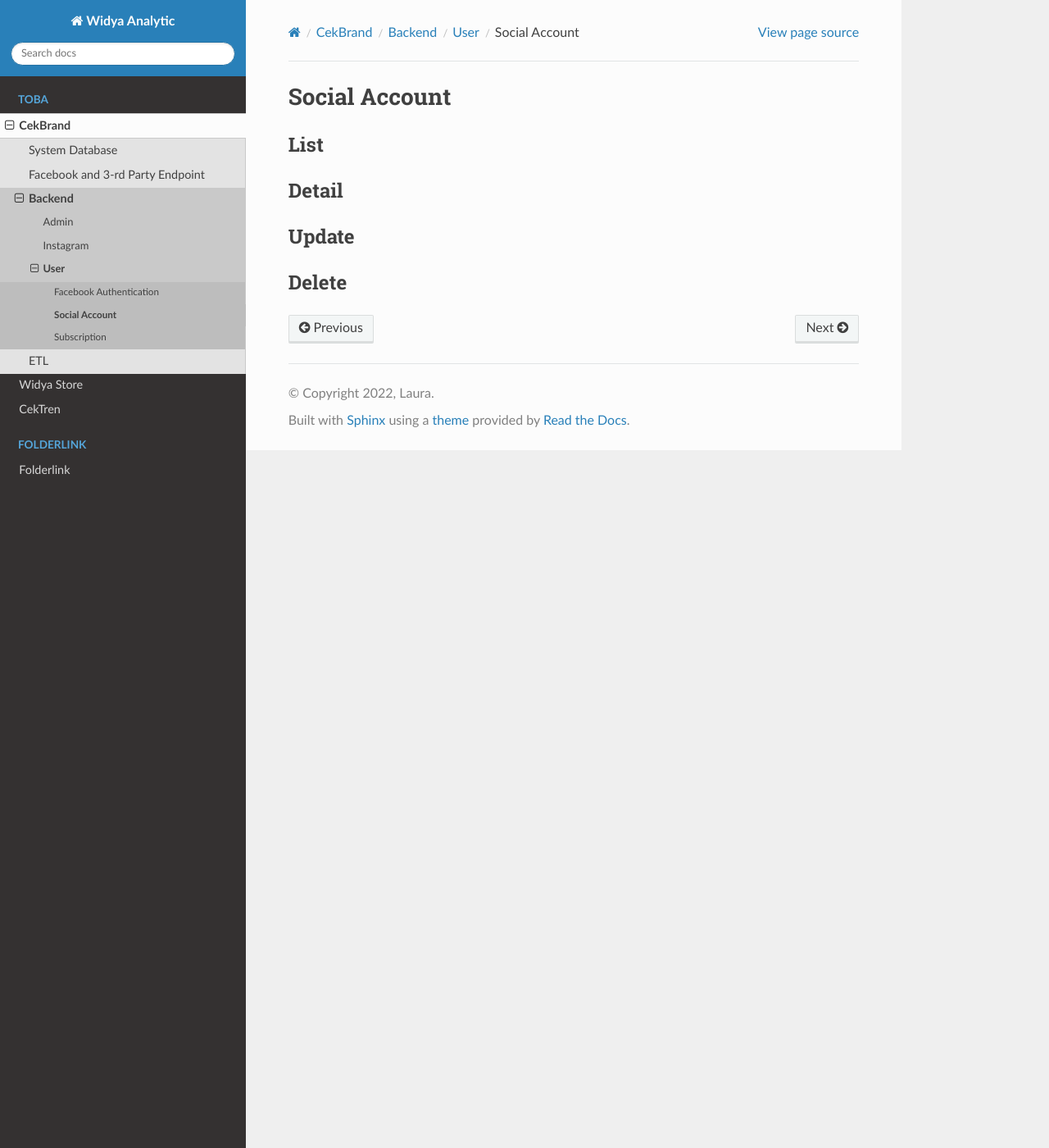
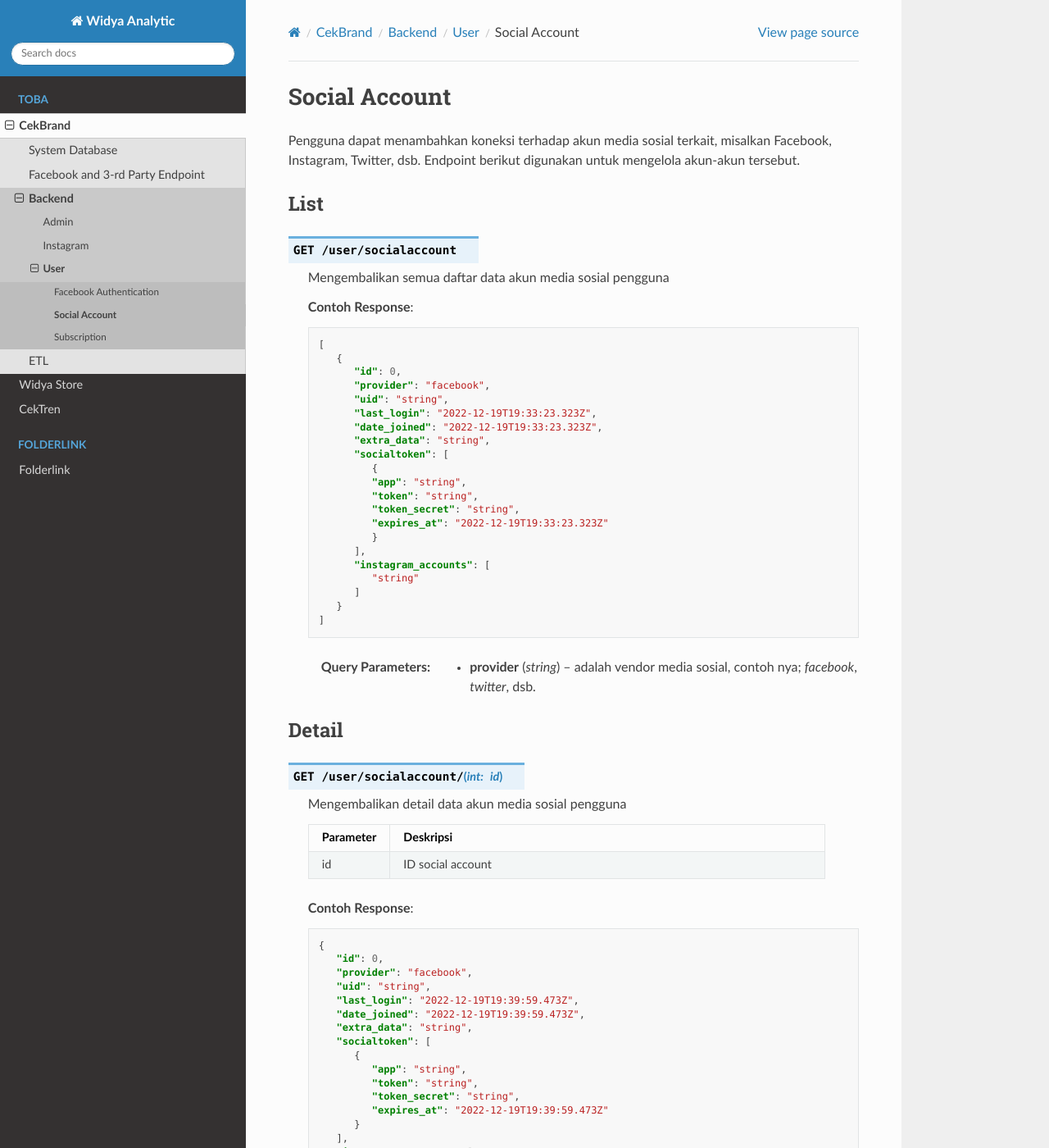
Before and after one commit to syrico/dokumentasi_data_widyaanalytics, a Sphinx documentation site: the page built from docs/source/Toba/cekbrand/backend/user/social_account.rst, in a window 1280 px wide and 1400 px high. Shown: the whole window at 82% size. Built offline with Sphinx 7.4.7 and the Read the Docs theme 2.0.0, drawn with Linux system fonts in a browser that asks for light colours; some of the changed text lies outside the part shown.

Commit message:
feat(user/social_account): complete API docs

```diff
--- a/docs/source/Toba/cekbrand/backend/user/social_account.rst
+++ b/docs/source/Toba/cekbrand/backend/user/social_account.rst
@@ -1,14 +1,147 @@
 Social Account
 ++++++++++++++
+
+Pengguna dapat menambahkan koneksi terhadap akun media sosial terkait, misalkan Facebook, Instagram, Twitter, dsb. Endpoint berikut digunakan untuk mengelola akun-akun tersebut.
 
 List
 ====
 
+.. http:get:: /user/socialaccount
+
+   Mengembalikan semua daftar data akun media sosial pengguna
+
+   **Contoh Response**:
+
+   .. sourcecode:: json
+
+      [
+         {
+            "id": 0,
+            "provider": "facebook",
+            "uid": "string",
+            "last_login": "2022-12-19T19:33:23.323Z",
+            "date_joined": "2022-12-19T19:33:23.323Z",
+            "extra_data": "string",
+            "socialtoken": [
+               {
+               "app": "string",
+               "token": "string",
+               "token_secret": "string",
+               "expires_at": "2022-12-19T19:33:23.323Z"
+               }
+            ],
+            "instagram_accounts": [
+               "string"
+            ]
+         }
+      ]
+
+   :query string provider: adalah vendor media sosial, contoh nya; `facebook`, `twitter`, dsb.
+
 Detail
 ======
+
+.. http:get:: /user/socialaccount/(int:id)
+
+   Mengembalikan detail data akun media sosial pengguna
+
+   .. list-table::
+      :widths: 15 80
+      :header-rows: 1
+
+      * - Parameter
+        - Deskripsi
+      * - id
+        - ID social account
+
+
+   **Contoh Response**:
+
+   .. sourcecode:: json
+
+      {
+         "id": 0,
+         "provider": "facebook",
+         "uid": "string",
+         "last_login": "2022-12-19T19:39:59.473Z",
+         "date_joined": "2022-12-19T19:39:59.473Z",
+         "extra_data": "string",
+         "socialtoken": [
+            {
+               "app": "string",
+               "token": "string",
+               "token_secret": "string",
+               "expires_at": "2022-12-19T19:39:59.473Z"
+            }
+         ],
+         "instagram_accounts": [
+            "string"
+         ]
+      }
+
 
 Update
 ======
 
+.. http:put:: /user/socialaccount/(int:id)
+
+   Mengubah detail data akun media sosial pengguna
+
+   .. list-table::
+      :widths: 15 80
+      :header-rows: 1
+
+      * - Parameter
+        - Deskripsi
+      * - id
+        - ID social account
+
+   **Contoh Request**:abbr:
+
+   .. sourcecode:: json
+
+      {
+         "provider": "facebook",
+         "uid": "string",
+         "extra_data": "string"
+      }
+
+   **Contoh Response**:
+
+   .. sourcecode:: json
+
+      {
+         "id": 0,
+         "provider": "facebook",
+         "uid": "string",
+         "last_login": "2022-12-19T19:39:59.476Z",
+         "date_joined": "2022-12-19T19:39:59.476Z",
+         "extra_data": "string",
+         "socialtoken": [
+            {
+               "app": "string",
+               "token": "string",
+               "token_secret": "string",
+               "expires_at": "2022-12-19T19:39:59.477Z"
+            }
+         ],
+         "instagram_accounts": [
+            "string"
+         ]
+      }
+
 Delete
 ======
+
+.. http:delete:: /user/socialaccount/(int:id)
+
+   Menghapus data akun media sosial pengguna
+
+   .. list-table::
+      :widths: 15 80
+      :header-rows: 1
+
+      * - Parameter
+        - Deskripsi
+      * - id
+        - ID social account
```
